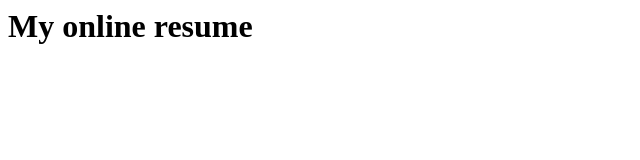
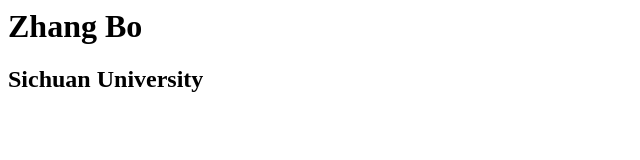
Before and after one commit to ZhangBo135/isher135.github.com, a plain HTML site: page index.html in a window 1280 px wide. Shown: the whole page, without its empty margins (0-640 px from the left). Drawn offline with Linux system fonts and the light colour scheme.

Commit message:
Update index.html

```diff
--- a/index.html
+++ b/index.html
@@ -1 +1,2 @@
-<h1>My online resume</h1>
+<h1>Zhang Bo</h1>
+<h2>Sichuan University</h2>
```
